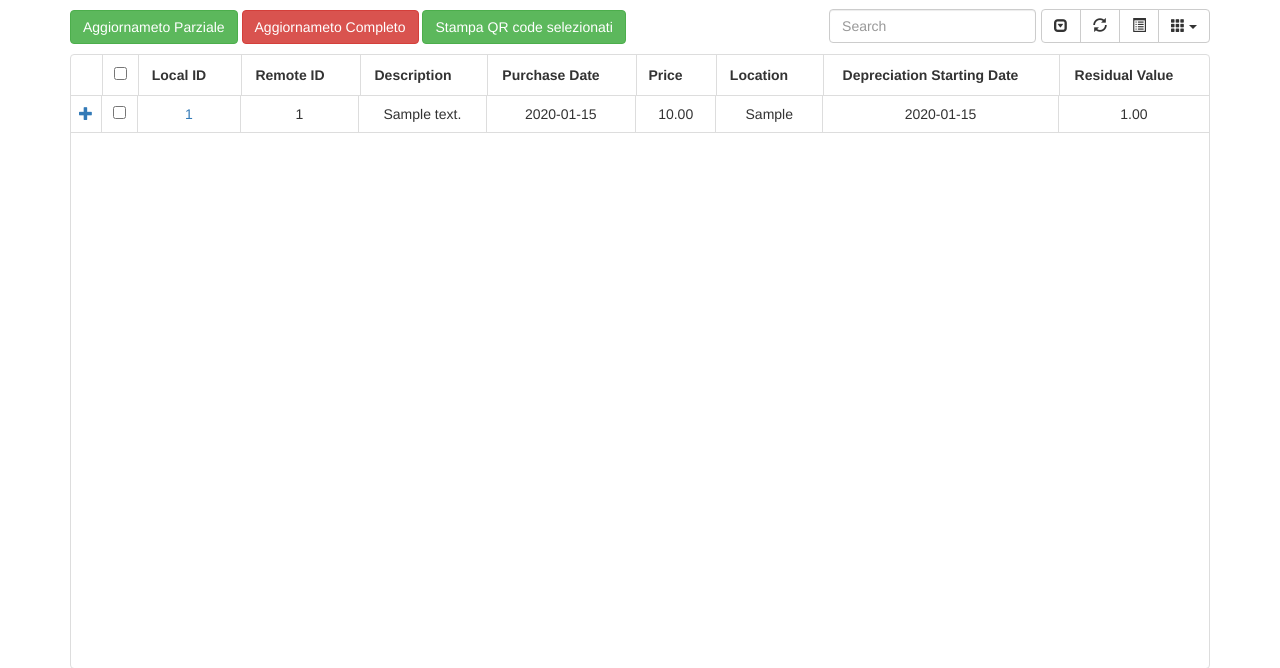
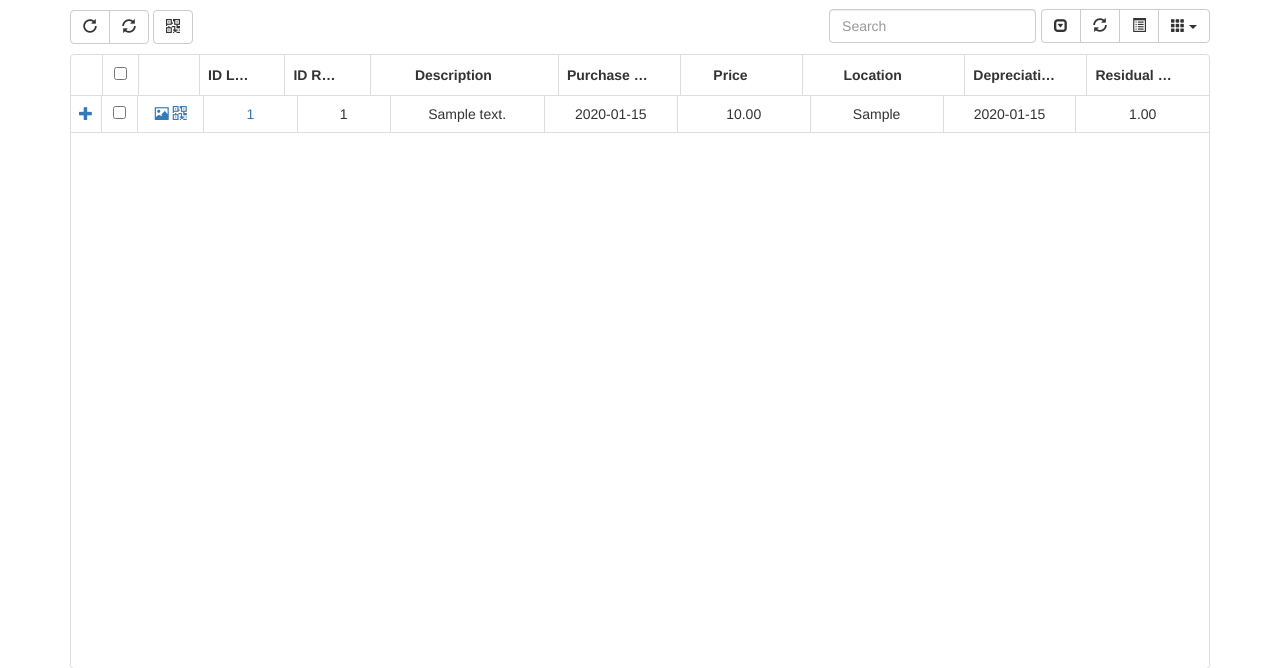
Before and after one commit to a4ucoop/SegreteriaInventario, a Django app: page /prova/local/ in a window 1280 px wide. Shown: the part 51-719 px from the top of the page. Run offline with Django 3.2, Linux system fonts and the light colour scheme; a user stored in the database is signed in; tables that the repository leaves empty hold one stand-in row (values such as "Sample post"); lists and menus that the app fills with data are empty; some libraries are stand-ins or nearby versions.

Commit message:
[UPLOAD PHOTO] implementata la funzione di upload di un'immagine per gli item locali, ho fatto una form che viene passata dalla view al template che mostra il database locale, tale form è accessibile cliccando sulle azioni presenti nella terza colonna della tabella. All'evento click si aprirà un 'modal' che permette la selezione e upload dell'immagine desiderata. tale immagine viene salvata nella cartella /media/ in un path che segue il pattern /anno/mese/giorno/nome_img e tale path viene salvato nel campo adibito del Database. Le immagini sono visualizzabili sia in showSingleItem sia all'apertura dei dettagli di ogni riga tasto '+' per gli item senza immagine viene visualizzato 'Foto non disponibile'.
Le varie migrations presenti sono dovute al fatto che all'inizio avevo messo il campo immagine not nullable, cosa
assolutamente non vera dato che per ora non c'è nessuna immagine e poi ho ridefinito il pattern del nome dell'immagine.

[RESTYLING]
Ho modificato i 3 bottoni per l'aggiornamento e la stampa dei QRcode usando i glyphicons ed ho aggiunto un
custom css per la tabella del database locale in modo da troncare gli header delle colonne che erano troppo
lunghi per esempio "depreciation starting date" era piu lungo del campo descrizione!!!

[DA FARE]
- Controllare cosa succede all'aggiornamento del DB per quanto riguarda il campo Picture (non dovrebbe succedere
nulla dato che è nullable=True)
- Fare in modo che all'over dell'intestazione della tabella venga visualizzato il titolo completo (di quelli troncati)
- Implementare la stampa del QR code per il singolo item (ho messo il pulsante ma per ora non fa niente)

```diff
--- a/SegreteriaInventario/SegreteriaInventario/default_settings.py
+++ b/SegreteriaInventario/SegreteriaInventario/default_settings.py
@@ -103,13 +103,11 @@ USE_TZ = True
 # Static files (CSS, JavaScript, Images)
 # https://docs.djangoproject.com/en/1.8/howto/static-files/
 
+STATIC_ROOT = os.path.join(os.path.dirname(BASE_DIR), "static")
 STATIC_URL = '/static/'
 
-STATIC_ROOT = os.path.join(os.path.dirname(BASE_DIR), "static")
-
+MEDIA_ROOT = os.path.join(os.path.dirname(BASE_DIR), "media")
 MEDIA_URL = '/media/'
-
-MEDIA_ROOT = os.path.join(os.path.dirname(BASE_DIR), "media")
 
 STATICFILES_DIRS = (
     os.path.join(BASE_DIR, "static"),
--- /dev/null
+++ b/SegreteriaInventario/prova/forms.py
@@ -0,0 +1,12 @@
+# -*- coding: utf-8 -*-
+
+from django import forms
+
+
+class PictureForm(forms.Form):
+	# foto da caricare
+    picture = forms.FileField(
+        label='Select a file'
+    )
+    # id dell'item a cui appartiene la foto
+    id = forms.IntegerField(widget=forms.HiddenInput())
--- a/SegreteriaInventario/prova/models.py
+++ b/SegreteriaInventario/prova/models.py
@@ -8,3 +8,4 @@ class Item(models.Model):
 	location = models.CharField(max_length=2000)
 	depreciation_starting_date = models.DateTimeField('depreciation starting date')
 	residual_value = models.DecimalField(max_digits=12, decimal_places=2)
+	picture = models.FileField(upload_to='pictures/%Y/%m/%d', null=True)
--- /dev/null
+++ b/SegreteriaInventario/prova/static/prova/showLocalDBTableColumns.css
@@ -0,0 +1,73 @@
+.actions {
+    min-width:50px !important;
+    max-width: 50px;
+    word-wrap: break-word !important;
+}
+
+.id {
+    min-width:70px !important;
+    max-width: 70px;
+    word-wrap: break-word !important;
+}
+
+.item_id {
+    min-width:70px !important;
+    max-width: 70px;
+    word-wrap: break-word !important;
+}
+
+.description {
+    min-width:100px !important;
+    max-width: 300px;
+    word-wrap: break-word !important;
+}
+
+.purchase_date {
+    min-width:100px !important;
+    max-width: 100px;
+    word-wrap: break-word !important;
+}
+
+.price {
+    min-width:100px !important;
+    max-width: 100px;
+    word-wrap: break-word !important;
+}
+
+.location {
+    min-width:100px !important;
+    max-width: 200px;
+    word-wrap: break-word !important;
+}
+
+.depreciation_starting_date {
+    min-width:100px !important;
+    max-width: 100px;
+    word-wrap: break-word !important;
+}
+
+.residual_value {
+    min-width:100px !important;
+    max-width: 100px;
+    word-wrap: break-word !important;
+}
+
+.btn-file {
+    position: relative;
+    overflow: hidden;
+}
+.btn-file input[type=file] {
+    position: absolute;
+    top: 0;
+    right: 0;
+    min-width: 100%;
+    min-height: 100%;
+    font-size: 100px;
+    text-align: right;
+    filter: alpha(opacity=0);
+    opacity: 0;
+    outline: none;
+    background: white;
+    cursor: inherit;
+    display: block;
+}
--- a/SegreteriaInventario/prova/templates/prova/provaLocal2.html
+++ b/SegreteriaInventario/prova/templates/prova/provaLocal2.html
@@ -6,6 +6,8 @@
     <link href="{% static 'css/bootstrap/bootstrap/bootstrap.min.css'%}" rel="stylesheet">
     <link href="{% static 'css/bootstrap/bootstrap-table/bootstrap-table.css'%}" rel="stylesheet">
     <link href="{% static 'css/starter-template.css' %}" rel="stylesheet">
+    <link href="{% static 'prova/showLocalDBTableColumns.css'%}" rel="stylesheet">
+
     <script src="https://ajax.googleapis.com/ajax/libs/jquery/1.11.3/jquery.min.js"></script>
     <script src="{% static 'js/bootstrap/bootstrap/bootstrap.min.js' %}"></script>
     <script type="text/javascript" src="{% static 'js/jquery.qrcode-0.12.0.min.js' %}"></script>
@@ -34,20 +36,39 @@
 </nav>
 <div class="container">
     <div id="toolbar">
-        <button type="button" class="btn btn-success" onClick="location.href='{% url 'checkUpdate' %}'"
-                data-toggle="tooltip" data-placement="bottom"
-                title="Aggiorna solo i dati nuovi (non modifica quelli già presenti)">
-            Aggiornameto Parziale
-        </button>
-        <button type="button" class="btn btn-danger" onClick="location.href='{% url 'updateLocalDB' %}'"
-                data-toggle="tooltip" data-placement="bottom" title="Aggiorna tutti i dati (può richiedere del tempo)">
-            Aggiornameto Completo
-        </button>
-        <button type="button" class="btn btn-success" onclick="openDialog()"
-                data-toggle="tooltip" data-placement="bottom" title="Stampa i qr code degli oggetti selezionati">
-            Stampa QR code selezionati
-        </button>
+        <div class="btn-group" role="group">
+          <button type="button"
+                  class="btn btn-default"
+                  onClick="location.href='{% url 'checkUpdate' %}'"
+                  data-toggle="tooltip"
+                  data-placement="bottom"
+                  title="Aggiornamento Parziale"
+                  >
+            <span class="glyphicon glyphicon-repeat" aria-hidden="true"></span>
+          </button>
+          <button type="button"
+                  class="btn btn-default"
+                  onClick="location.href='{% url 'updateLocalDB' %}'"
+                  data-toggle="tooltip"
+                  data-placement="bottom"
+                  title="Aggiornamento Completo"
+                  >
+            <span class="glyphicon glyphicon-refresh" aria-hidden="true"></span>
+          </button>
+        </div>
+        <div class="btn-group" role="group">
+          <button type="button"
+                  class="btn btn-default"
+                  onClick="openDialog()"
+                  data-toggle="tooltip"
+                  data-placement="bottom"
+                  title="Stampa codici QR selezionati"
+                  >
+            <span class="glyphicon glyphicon-qrcode" aria-hidden="true"></span>
+          </button>
+        </div>
     </div>
+
     <table id="table"
            data-toolbar="#toolbar"
            data-search="true"
@@ -91,6 +112,40 @@
         </div>
     </div>
 
+    <!-- Upload picture -->
+    <div id="uploadPictureModal" class="modal fade" role="dialog">
+        <div class="modal-dialog">
+
+            <!-- Modal content-->
+            <div class="modal-content">
+                <div class="modal-header">
+                    <button type="button" class="close" data-dismiss="modal">&times;</button>
+                    <h4 class="modal-title">Upload Picture</h4>
+                </div>
+                <div class="modal-body">
+                    <!-- Upload form. Note enctype attribute! -->
+                    <form action="{% url "prova.views.uploadPicture" %}" method="post" enctype="multipart/form-data">
+                        {% csrf_token %}
+                        <p>{{ form.non_field_errors }}</p>
+                        <p>{{ form.picture.label_tag }} {{ form.picture.help_text }}</p>
+                        <p>
+                            {{ form.picture.errors }}
+                            <span class="btn btn-primary btn-file">
+                                Scegli un Immagine... {{ form.picture }}
+                            </span>
+                            {{ form.id }}
+                        </p>
+                        <button type="submit" class="btn btn-default">Invia</button>
+                    </form>
+                </div>
+                <div class="modal-footer">
+                    <button type="button" class="btn btn-default" data-dismiss="modal">Close</button>
+                </div>
+            </div>
+
+        </div>
+    </div>
+
 </div>
 
 <script>
@@ -107,54 +162,63 @@
                         checkbox: true,
                         align: 'center',
                         valign: 'middle'
-                    }, {
+                    },
+                {
+                        field: 'operate',
+                        // title: 'Actions',
+                        class: 'actions',
+                        align: 'center',
+                        events: operateEvents,
+                        formatter: operateFormatter
+                    },
+                {
                     field: 'id',
-                    title: 'Local ID',
+                    title: 'ID Local',
+                    class: 'id',
                     formatter: 'showSingleItem',
                     sortable: true,
-                    editable: true,
                     align: 'center'
                 }, {
                     field: 'item_id',
-                    title: 'Remote ID',
+                    title: 'ID Remote',
+                    class: 'item_id',
                     sortable: true,
-                    editable: true,
                     align: 'center'
                 }, {
                     field: 'description',
                     title: 'Description',
+                    class: 'description',
                     sortable: true,
-                    editable: true,
                     align: 'center'
                 }, {
                     field: 'purchase_date',
                     title: 'Purchase Date',
+                    class: 'purchase_date',
                     sortable: true,
-                    editable: true,
                     align: 'center'
                 }, {
                     field: 'price',
                     title: 'Price',
+                    class: 'price',
                     sortable: true,
-                    editable: true,
                     align: 'center'
                 }, {
                     field: 'location',
                     title: 'Location',
+                    class: 'location',
                     sortable: true,
-                    editable: true,
                     align: 'center'
                 }, {
                     field: 'depreciation_starting_date',
                     title: 'Depreciation Starting Date',
+                    class: 'depreciation_starting_date',
                     sortable: true,
-                    editable: true,
                     align: 'center'
                 }, {
                     field: 'residual_value',
                     title: 'Residual Value',
+                    class: 'residual_value',
                     sortable: true,
-                    editable: true,
                     align: 'center'
                 },
                 ]
@@ -205,10 +269,41 @@
     function detailFormatter(index, row) {
         var html = [];
         $.each(row, function (key, value) {
-            html.push('<p><b>' + key + ':</b> ' + value + '</p>');
+            if(key == 'picture')
+                if ( value != "")
+                    html.push('<p><b>' + key + ':</b></p><p><img style="max-width:100px;max-height:100px" src="/prova/media/' + value + '"></p>');
+                else
+                    html.push('<p><b>' + key + ': </b><b class="text-left text-danger">Foto non disponibile</b></p>');
+            if(key != 'picture' && key != 'state')
+                html.push('<p><b>' + key + ':</b> ' + value + '</p>');
         });
         return html.join('');
     }
+
+
+    function operateFormatter(value, row, index) {
+        return [
+            '<a class="Picture" href="javascript:void(0)" title="upload a picture">',
+            '<i class="glyphicon glyphicon-picture"></i>',
+            '</a>  ',
+
+            '<a class="QRcode" href="javascript:void(0)" title="Remove">',
+            '<i class="glyphicon glyphicon-qrcode"></i>',
+            '</a>'
+        ].join('');
+    }
+
+    window.operateEvents = {
+        'click .Picture': function (e, value, row, index) {
+            $('#id_id').val(row.id);
+            $('#uploadPictureModal').modal();
+        },
+        'click .QRcode': function (e, value, row, index) {
+            // alert('You click like action, row: ' + JSON.stringify(row));
+            // makeQR(row.id);
+            alert("makeQR " + row.id);
+        }
+    };
 
     function getHeight() {
         return $(window).height() - $('#navbar1').outerHeight(true);
@@ -293,6 +388,17 @@
         $('#myModal').modal('show');
 
     }
+    // function openOneDialog() {
+    //     $('#myModal').on('shown.bs.modal', function (e) {
+    //         makeQR(selected);
+    //     });
+    //     $('#myModal').on('hidden.bs.modal', function (e) {
+    //         $("#qrcode").empty();
+    //     });
+
+    //     $('#myModal').modal('show');
+
+    // }
     function printDiv(text) {
         var printContents = "" ;
         for(var i=0;i<immagine.length; i++)
--- a/SegreteriaInventario/prova/templates/prova/singleItem.html
+++ b/SegreteriaInventario/prova/templates/prova/singleItem.html
@@ -7,4 +7,10 @@
 <p class="text-left"><b>Prezzo: </b>{{ price }}</p>
 <p class="text-left"><b>Ubicazione: </b>{{ location }}</p>
 <p class="text-left"><b>Data inizio ammortamento: </b>{{ depreciation_starting_date }}</p>
+<p class="text-left"><b>Foto: </b></p><p class="text-left">
+{% if picture %}
+	<img src="/prova{{ picture.url }}" ></p>
+{% else %}
+	<p class="text-left text-danger"><b>Foto non disponibile</b></p>
+{% endif %}
 {% endblock %}
--- a/SegreteriaInventario/prova/urls.py
+++ b/SegreteriaInventario/prova/urls.py
@@ -1,4 +1,6 @@
 from django.conf.urls import url
+from django.conf.urls.static import static
+from django.conf import settings
 
 from . import views
 
@@ -12,4 +14,5 @@ urlpatterns = [
     url(r'^examples/bootstrap_table/data', views.getData, name='getData'),
     url(r'^accounts/login/$', views.login, {'template_name': 'registration/login.html'}),
     url(r'^accounts/registration/$', views.registration),
-]
+	url(r'^upload/$', views.uploadPicture),
+] + static(settings.MEDIA_URL, document_root=settings.MEDIA_ROOT)
--- a/SegreteriaInventario/prova/views.py
+++ b/SegreteriaInventario/prova/views.py
@@ -9,6 +9,8 @@ from django.views.decorators.cache import never_cache
 from django.contrib.auth.views import login as django_auth_login
 
 from models import Item
+from forms import PictureForm
+
 
 import datetime
 import json
@@ -72,8 +74,10 @@ def showRemoteDB(request):
 
 @login_required
 def showLocalDB(request):
+
+    form = PictureForm()  # costruisce una form per l'upload dell'immagine
     rows = Item.objects.using('default').all().order_by('-item_id')
-    context ={'rows': rows}
+    context ={'rows': rows, 'form': form}
     return render (request,'prova/provaLocal2.html',context)
 
 
@@ -227,6 +231,7 @@ def showSingleItem(request, local_id):
         'price': item.price,
         'location': item.location,
         'depreciation_starting_date': item.depreciation_starting_date,
+        'picture': item.picture,
     }
     return render (request, 'prova/singleItem.html', context)
 
@@ -300,7 +305,8 @@ def getData(request):
         "price": ' + json.dumps(str(row.price)) + ', \
         "location": ' + json.dumps(row.location) + ', \
         "depreciation_starting_date": ' + json.dumps(str(row.depreciation_starting_date.date())) + ', \
-        "residual_value": ' + json.dumps(str(row.residual_value)) +  \
+        "residual_value": ' + json.dumps(str(row.residual_value)) + ', \
+        "picture": ' + json.dumps(str(row.picture)) + \
         ' }, '
 
     # remove last "," character for the last item
@@ -308,3 +314,20 @@ def getData(request):
         html = html[0:len(html)-2]
     html = html + ' ] }'
     return HttpResponse(html)
+
+def uploadPicture(request):
+    # Handle file upload
+    if request.method == 'POST':
+        form = PictureForm(request.POST, request.FILES)
+        if form.is_valid():
+            id = int(form.cleaned_data['id'])
+            try:
+                item = Item.objects.get(id=id)          # ricava l'item di cui fare l'upload della foto dall'ID
+                print request.FILES['picture']
+                item.picture = request.FILES['picture'] # valorizza l'immagine con il path dove è contenuta
+                item.save()
+            except Item.DoesNotExist:
+                print "Item DoesNotExist"
+
+    # Redirect to the document list after POST
+    return redirect ('showLocalDB')
```
Also changed, not shown: SegreteriaInventario/prova/migrations/0004_item_image.py (added), SegreteriaInventario/prova/migrations/0005_auto_20151128_1949.py (added), SegreteriaInventario/prova/migrations/0006_auto_20151128_2018.py (added), SegreteriaInventario/prova/migrations/0007_auto_20151129_0049.py (added), 1 other file.
